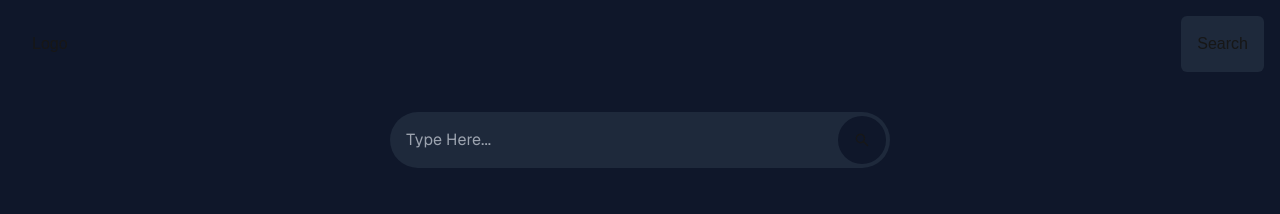
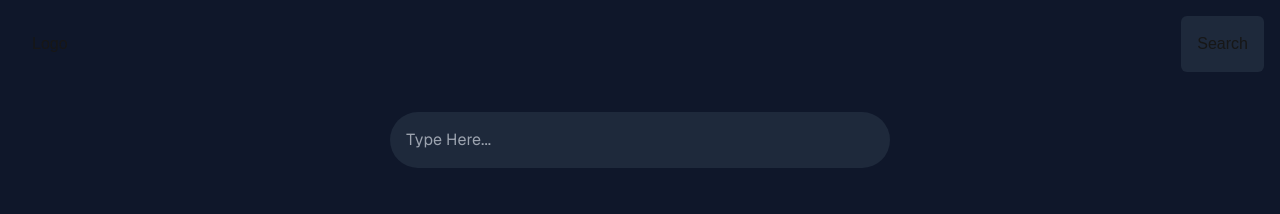
Before and after one commit to NoPMK/stock_search, a Next.js app: page / in a window 1280 px wide. Shown: the top 214 px of the page. Built offline with nearby package versions, Linux system fonts and the light colour scheme.

Commit message:
remove button

```diff
--- a/components/searchbar.tsx
+++ b/components/searchbar.tsx
@@ -1,5 +1,3 @@
-import { AiOutlineSearch } from "react-icons/ai";
-
 interface SearchBarProps {
   onSearch: (query: string) => void;
 }
@@ -18,12 +16,6 @@ export default function Searchbar({ onSearch }: SearchBarProps) {
           className="w-full p-4 pr-12 rounded-full bg-slate-800"
           onChange={(e) => handleSearch(e)}
         />
-        <button
-          className="absolute right-1 top-1/2 -translate-y-1/2 p-4 bg-slate-900 rounded-full
-        hover:bg-slate-700"
-        >
-          <AiOutlineSearch />
-        </button>
       </div>
     </form>
   );
```
